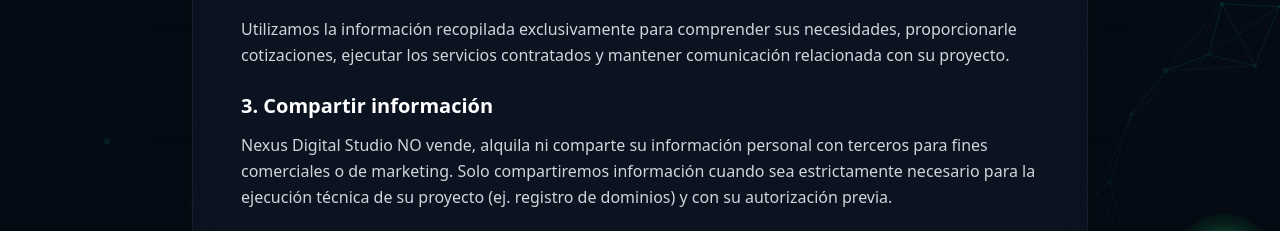
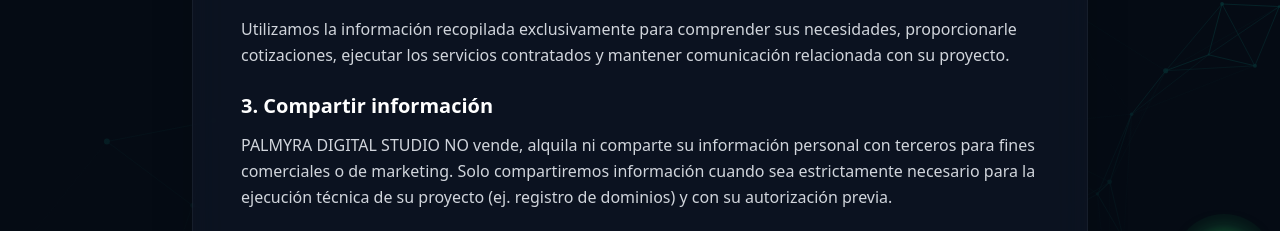
Before and after one commit to Cristian0311/Nexus-Digital-Studio, a React (Vite) app: page /privacy in a window 1280 px wide. Shown: the part 479-710 px from the top of the page. Built offline with nearby package versions, Linux system fonts and the light colour scheme.

Commit message:
Update privacy policy brand name

```diff
--- a/src/pages/Privacy.tsx
+++ b/src/pages/Privacy.tsx
@@ -23,7 +23,7 @@
 
           <section>
             <h2 className="text-xl font-bold text-white mb-3">3. Compartir información</h2>
-            <p>Nexus Digital Studio NO vende, alquila ni comparte su información personal con terceros para fines comerciales o de marketing. Solo compartiremos información cuando sea estrictamente necesario para la ejecución técnica de su proyecto (ej. registro de dominios) y con su autorización previa.</p>
+            <p>PALMYRA DIGITAL STUDIO NO vende, alquila ni comparte su información personal con terceros para fines comerciales o de marketing. Solo compartiremos información cuando sea estrictamente necesario para la ejecución técnica de su proyecto (ej. registro de dominios) y con su autorización previa.</p>
           </section>
 
           <section>
```
